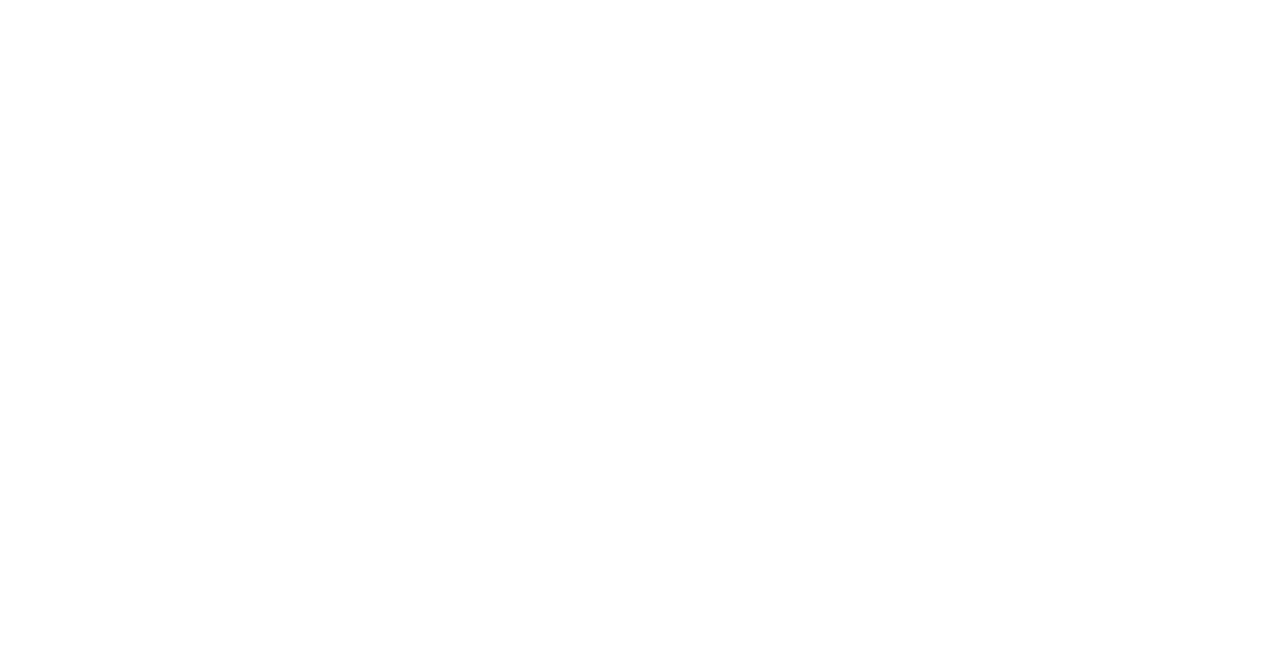
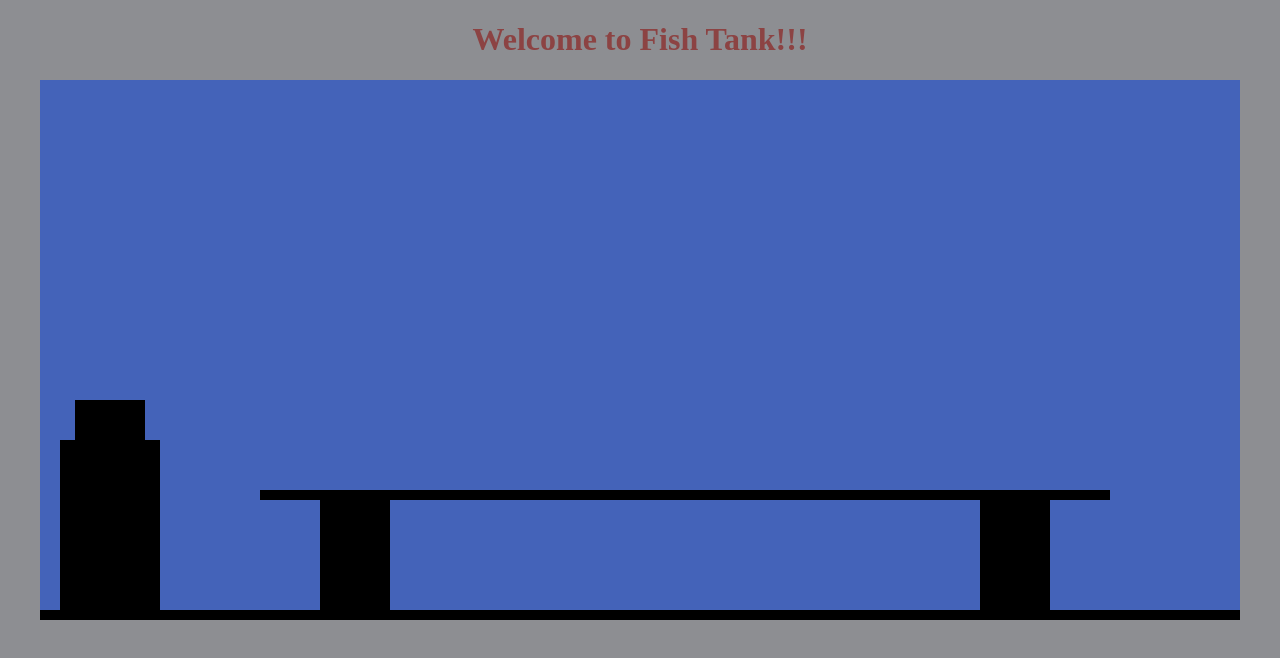
Before and after one commit to Carlostache/Fish-Tank-JS-Project, a website built with webpack: page index.html in a window 1280 px wide. Built offline with nearby package versions, Linux system fonts and the light colour scheme.

Commit message:
canvas skeleton almost done

```diff
--- a/index.html
+++ b/index.html
@@ -10,5 +10,15 @@
 </head>
 <body>
 
+<h1>Welcome to Fish Tank!!!</h1>
+
+<div id="fishTankDemo">
+    <canvas
+        id = "demoCanvas"
+        height = 540
+        width = 1200
+    ></canvas>
+</div>
+
 </body>
 </html>
--- a/src/index.js
+++ b/src/index.js
@@ -0,0 +1,80 @@
+// ;(function () {
+//     console.log('Is Fish Tank Render????')
+// })()
+
+// let canvas, ctx
+
+// function init () {
+//     canvas = document.getElementById('demoCanvas')
+//     ctx = canvas.getContext('2d')
+
+//     //Floor
+//     ctx.fillRect(0,530, 1200, 10)
+// }
+
+// class Canvas {
+//     constructor(parent = document.body, width = 1200, height = 540) {
+//         this.canvas = document.createElement('canvas');
+//         this.canvas.width = width;
+//         this.canvas.height = height;
+//         parent.appendChild(this.canvas);
+//         this.ctx = this.canvas.getContext('2d');
+//     }
+// }
+
+// const canvas = new Canvas();
+
+
+document.addEventListener('DOMContentLoaded', (event) => {
+    console.log('DOM fully loaded and parsed');
+
+    let canvas = document.getElementById('demoCanvas');
+
+    window.canvas = canvas
+
+    let ctx = canvas.getContext('2d');
+
+    //Floor
+    ctx.fillstyle = "brown";
+    ctx.fillRect(0,530, 1220, 20);
+
+    //Radio Table
+    ctx.fillstyle = "red";
+    ctx.fillRect(20, 360, 100, 1000);
+
+    //radio
+
+    ctx.fillRect(35, 320, 70, 100)
+
+    //Fishtank Table
+
+    //Left Leg
+    ctx.fillRect(280, 420, 70, 120)
+
+    //Right Leg
+    ctx.fillRect(940, 420, 70, 120)
+
+    //Tabletop
+    ctx.fillRect(220, 410, 850, 10)
+
+    //Fishtank
+
+
+});
+
+// let canvas = document.getElementById('demoCanvas');
+
+
+// let ctx = canvas.getContext('2d');
+
+
+// //Floor
+// ctx.fillstyle = "brown";
+// ctx.fillRect(0,530, 1200, 10);
+
+//Radio Table
+// ctx.fillRect(20, 540, 30, 200);
+
+//Radio
+
+// document.addEventListener('DOMContentLoaded')
--- a/src/index.scss
+++ b/src/index.scss
@@ -0,0 +1,21 @@
+
+
+h1 {
+    text-align: center;
+}
+// #fishTankDemo {}
+
+body {
+    background: rgb(141, 142, 146);
+    color: #8c4343;
+}
+
+#demoCanvas {
+    background: rgb(68, 99, 185);
+    // padding: 2px;
+    // margin-right: 4px, black;
+    // margin-left: 4px, black;
+    margin: 0 auto;
+    margin-bottom: 1rem;
+    display: block;
+}
```
Also changed, not shown: src/scripts/fish.js (added, +45 -0 lines), dist/main.css (added), dist/main.js (added), src/scripts/objects.js (added), 2 other files.
